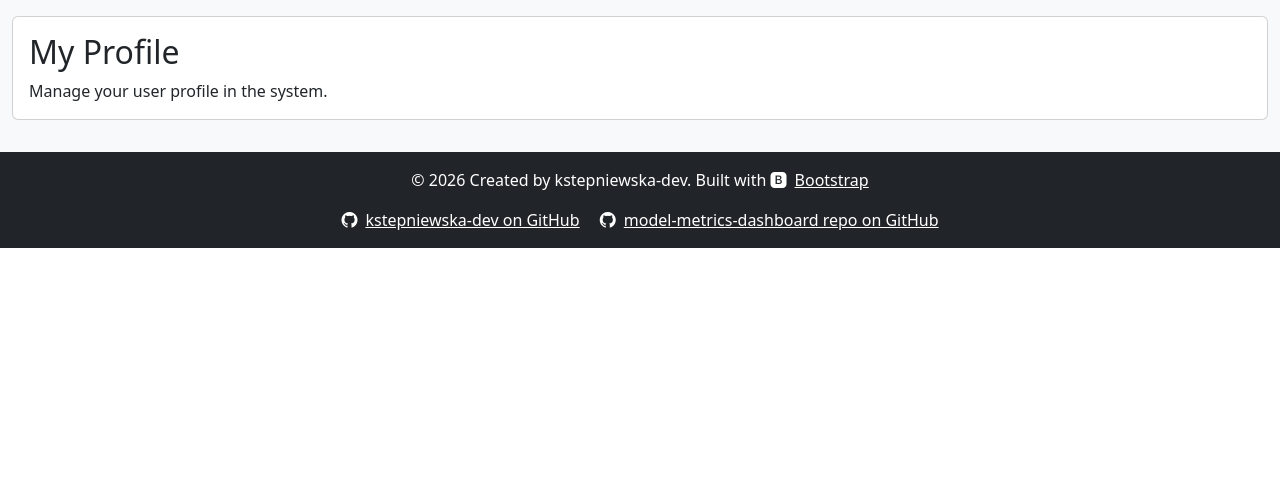
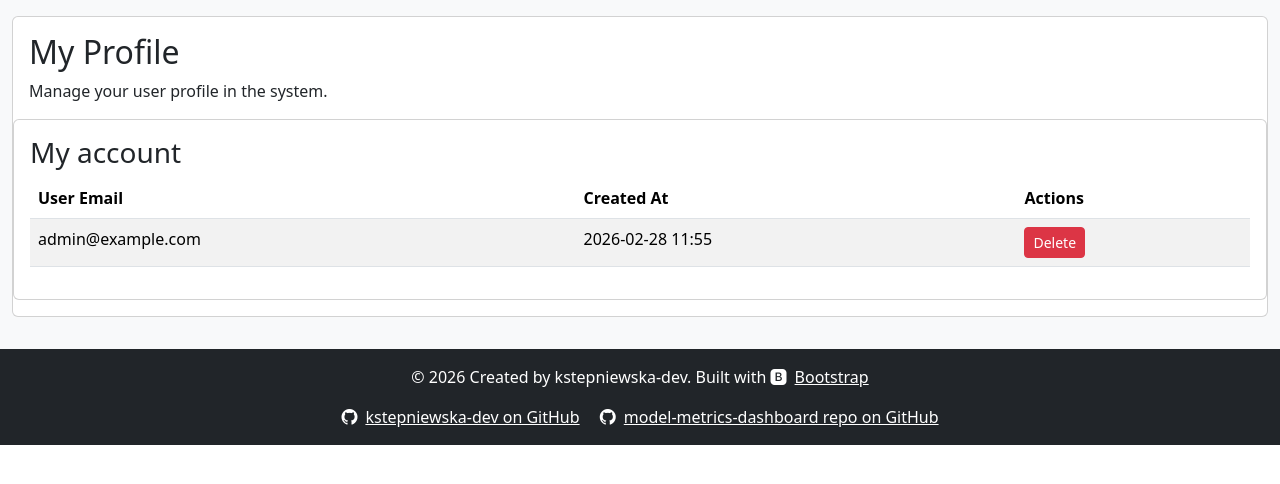
Before and after one commit to kstepniewska-dev/model-metrics-dashboard, a Flask app: page /user/profile in a window 1280 px wide. Shown: the part 56-540 px from the top of the page. Run offline with Flask 3, Linux system fonts and the light colour scheme; the visitor is signed in with stand-in values (Sample User, id 1); some libraries are stand-ins or nearby versions.

Commit message:
enhanced template for user account deletion

```diff
--- a/app/templates/user/user_profile.html
+++ b/app/templates/user/user_profile.html
@@ -8,6 +8,37 @@
         <h2 class="card-title">My Profile</h2>
         <p class="card-text">Manage your user profile in the system.</p>
     </div>
-    <!-- Add content for managing user profile here -->
+
+    <!-- Display user profile -->
+    {% if user %}
+    <article class="card mb-3">
+        <section class="card-body">
+            <h3 class="card-title">My account</h3>
+            <div class="table-responsive">
+                <table class="table table-striped">
+                    <thead>
+                        <tr>
+                            <th>User Email</th>
+                            <th>Created At</th>
+                            <th>Actions</th>
+                        </tr>
+                    </thead>
+                    <tbody>
+                        <tr>
+                            <td>{{ user.email }}</td>
+                            <td>{{ user.created_at.strftime('%Y-%m-%d %H:%M') }}</td>
+                            <td>
+                                <form method="POST" action="{{ url_for('user.delete_account', user_id=user.id) }}"
+                                    style="display:inline;">
+                                    <button type="submit" class="btn btn-sm btn-danger">Delete</button>
+                                </form>
+                            </td>
+                        </tr>
+                    </tbody>
+                </table>
+            </div>
+        </section>
+    </article>
+    {% endif %}
 </article>
 {% endblock %}
```
